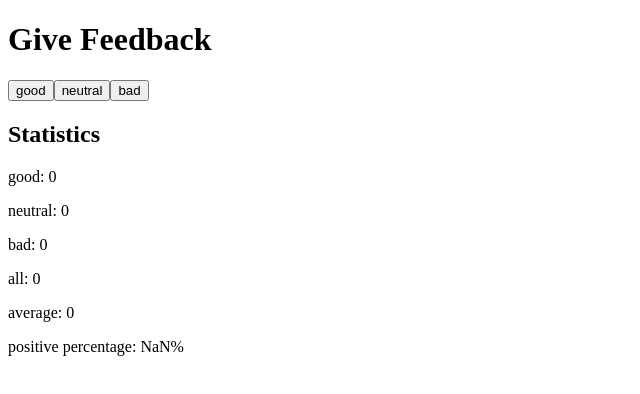
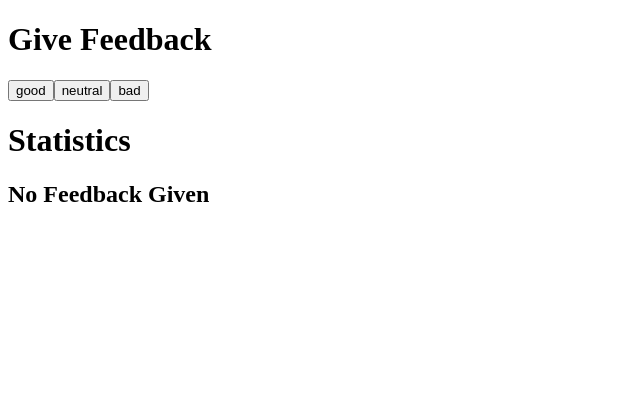
Before and after one commit to linabreu/FullStackOpen, a React (Vite) app in the folder Part1/unicafe/: page / in a window 1280 px wide. Shown: the top 394 px of the page, without its empty margins (0-640 px from the left). Built offline with nearby package versions, Linux system fonts and the light colour scheme.

Commit message:
exercise 1.9

```diff
--- a/Part1/unicafe/src/App.jsx
+++ b/Part1/unicafe/src/App.jsx
@@ -7,6 +7,8 @@ const App = () => {
   const [good, setGood] = useState(0)
   const [neutral, setNeutral] = useState(0)
   const [bad, setBad] = useState(0)
+
+  let total = good + bad + neutral;
 
   const increaseGood = () => setGood(good+1);
   const increaseNeutral = () => setNeutral(neutral+1);
@@ -18,7 +20,10 @@ const App = () => {
       <Button text = "good" onClick = {increaseGood}></Button>
       <Button text = "neutral" onClick = {increaseNeutral}></Button>
       <Button text = "bad" onClick = {increaseBad}></Button>
-      <Statistics good = {good} bad = {bad} neutral = {neutral}/>
+
+      <h1>Statistics</h1>
+      {total > 0 ? <Statistics good = {good} bad = {bad} neutral = {neutral}/>: <h2>No Feedback Given</h2>}
+
 
 
     </div>
--- a/Part1/unicafe/src/Statistics.jsx
+++ b/Part1/unicafe/src/Statistics.jsx
@@ -1,12 +1,16 @@
 import React from 'react'
+import { useState } from 'react'
 
 const Statistics = ({good, bad, neutral}) => {
 
+
     let total = good + bad + neutral;
+    console.log(total);
+
 
   return (
     <div>
-    <h2>Statistics</h2>
+        <div>
             <p>good: {good}</p>
             <p>neutral: {neutral}</p>
             <p>bad: {bad}</p>
@@ -14,6 +18,7 @@ const Statistics = ({good, bad, neutral}) => {
             <p>average: {(total)/3}</p>
             <p>positive percentage: {(good/total)*100}%</p>
         </div>
+    </div>
   )
 }
 
```
Lines whose indentation alone changed are shown as unchanged.
